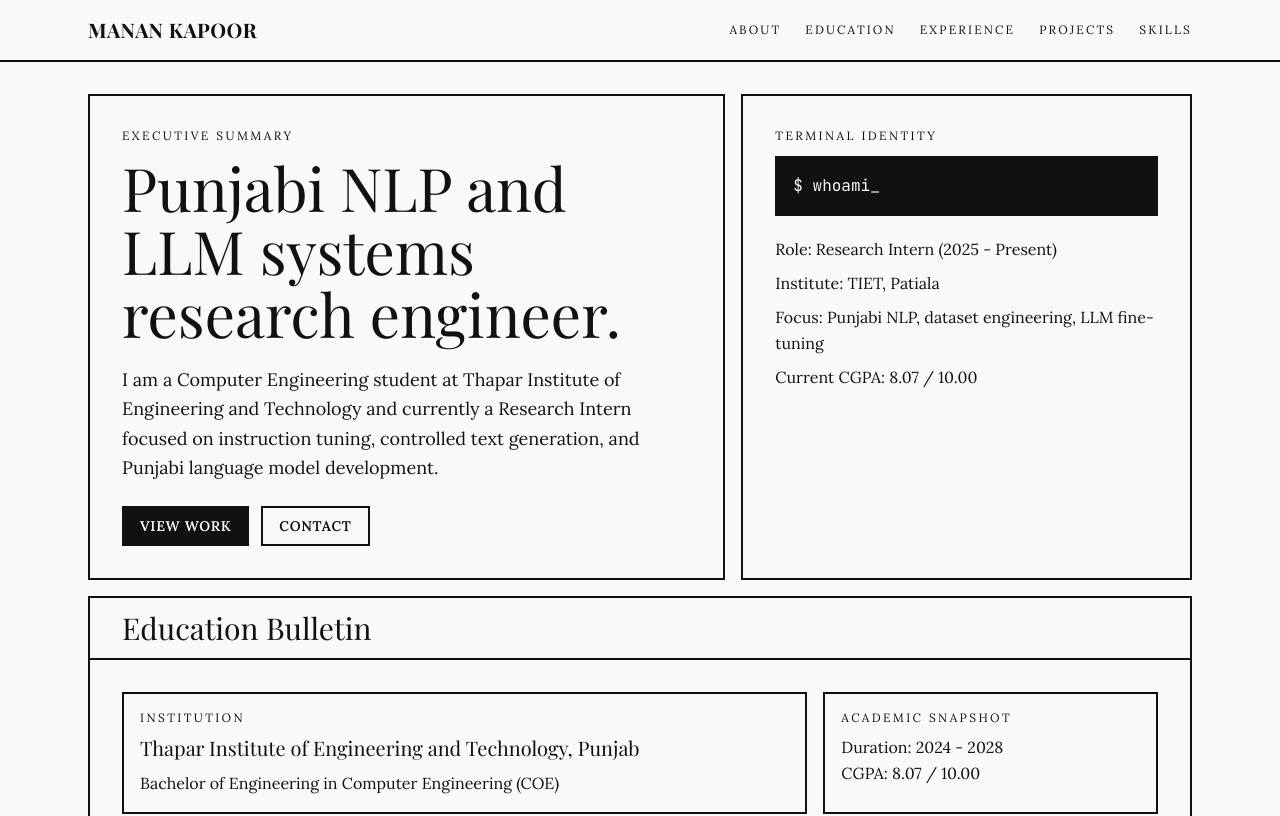
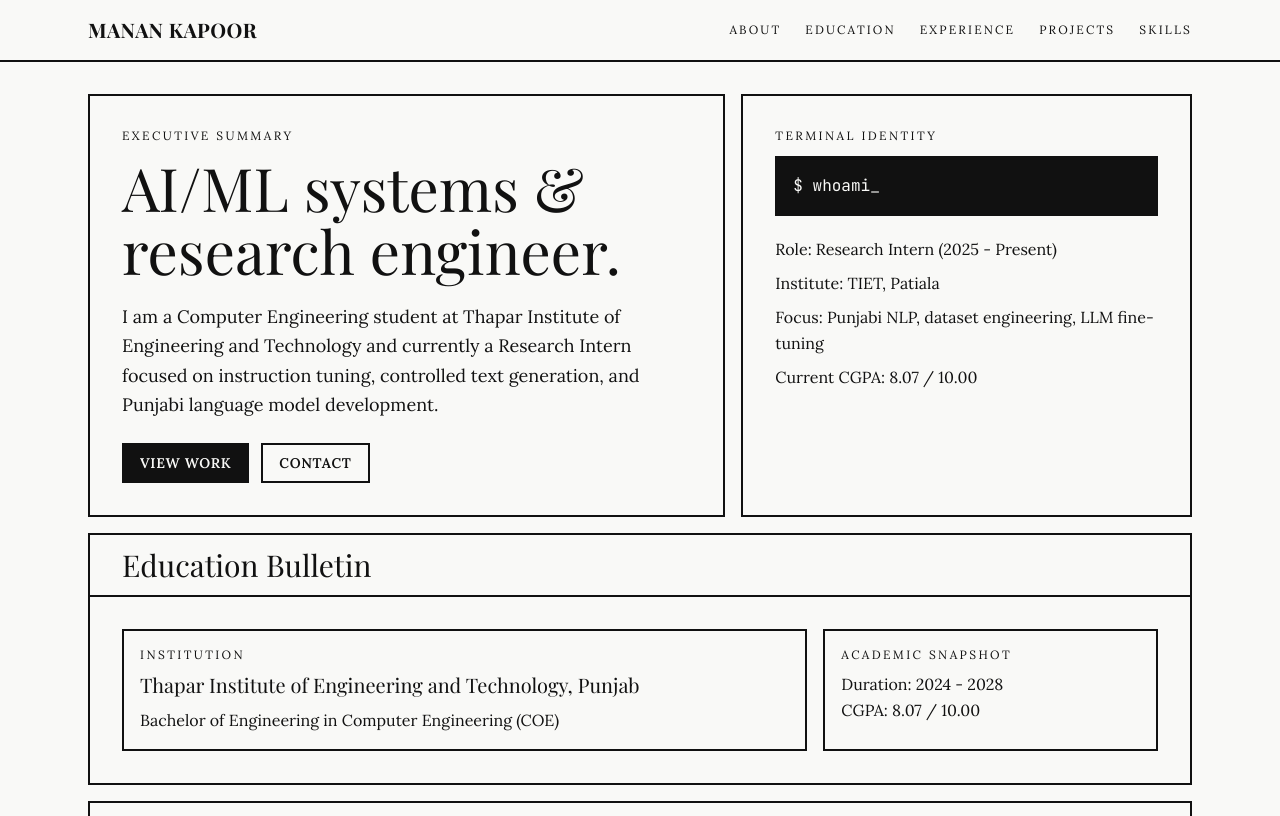
Before and after one commit to manankapoor23/Manan_portfolio, a React (Vite) app: page / in a window 1280 px wide. Shown: the top 816 px of the page. Built offline with nearby package versions, Linux system fonts and the light colour scheme; a web font is replaced by a local one.

Commit message:
changes to app.tsx for page

```diff
--- a/src/App.tsx
+++ b/src/App.tsx
@@ -102,7 +102,7 @@
               className="text-4xl leading-[1.05] md:text-6xl"
               style={{ fontFamily: 'var(--font-serif)' }}
             >
-              Punjabi NLP and LLM systems research engineer.
+              AI/ML systems & research engineer.
             </h1>
             <p className="mt-5 max-w-2xl text-base leading-relaxed md:text-lg">
               I am a Computer Engineering student at Thapar Institute of Engineering and
```
